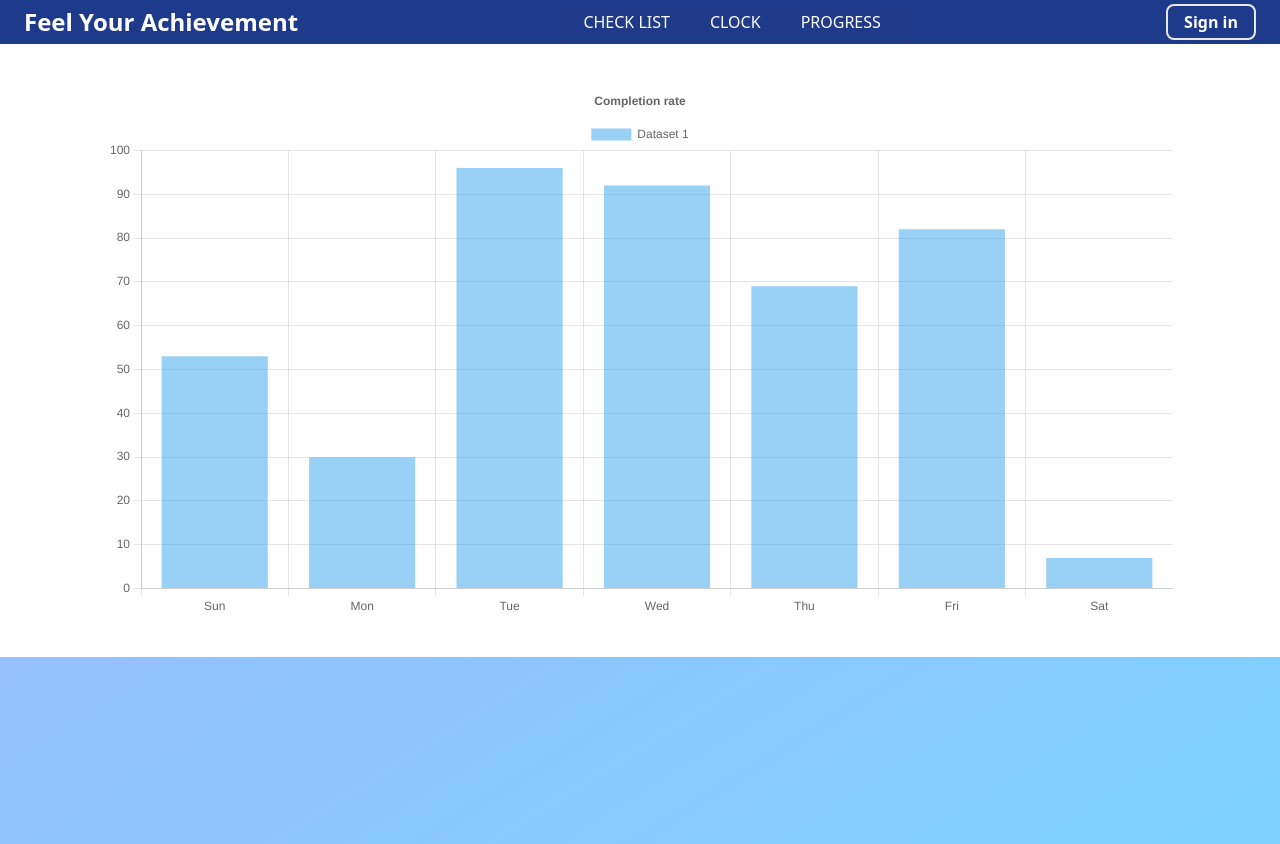
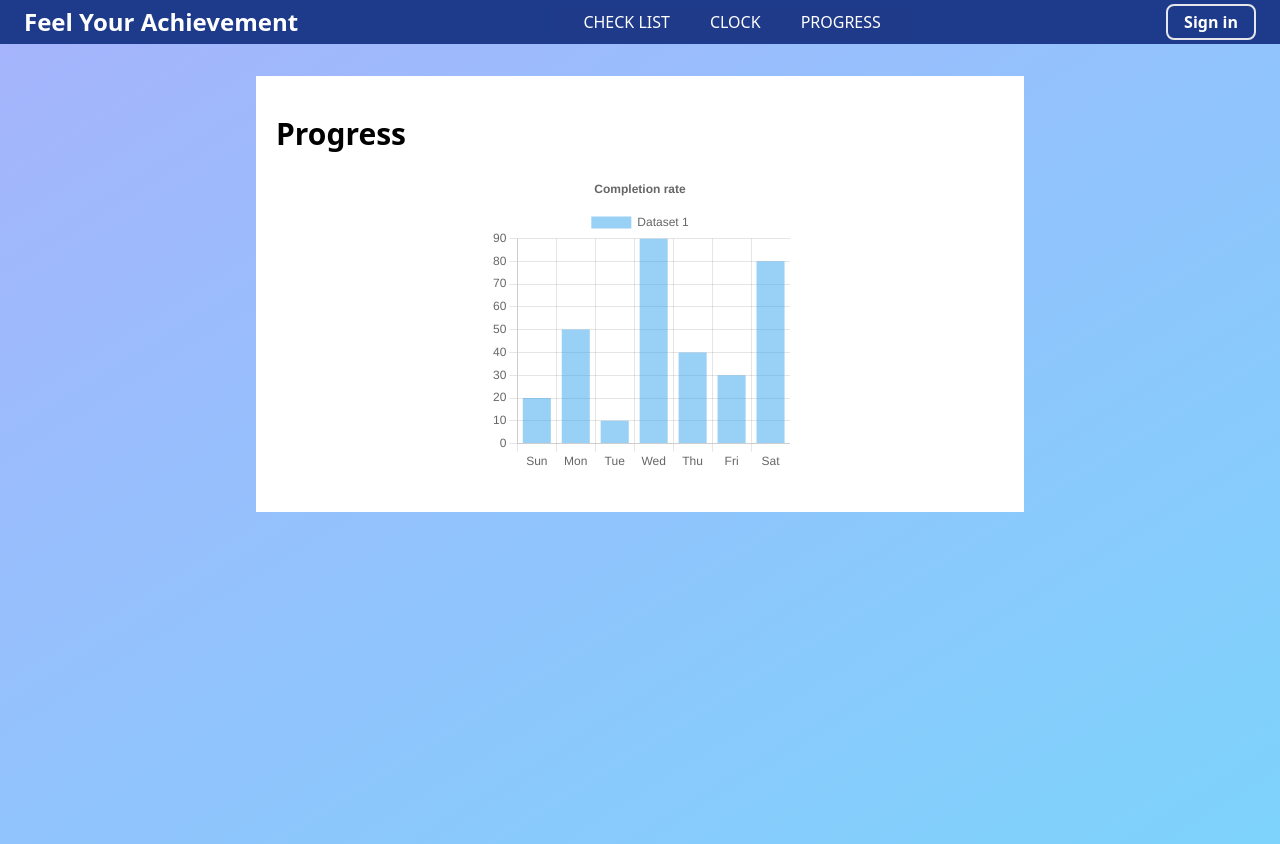
Before and after one commit to mikuweb/Feel_Your_Achievement, a Next.js app: page /progress in a window 1280 px wide. Built offline with nearby package versions, Linux system fonts and the light colour scheme; no server answers.

Commit message:
implement add habit from SampleHabits

```diff
--- a/components/SampleHabits.tsx
+++ b/components/SampleHabits.tsx
@@ -1,17 +1,49 @@
-import React from 'react';
+import React, { FormEvent } from 'react';
 import { ideas } from '../constants/constants';
 import Image from 'next/image';
+import { ItemType } from '@/pages';
 
-const SampleHabits = () => {
+interface SampleHabitsProps {
+  itemList: ItemType[];
+  setItemList: (value: ItemType[]) => void;
+}
+const SampleHabits: React.FC<SampleHabitsProps> = ({
+  itemList,
+  setItemList,
+}) => {
+  const handleAddItem = (e: FormEvent<HTMLDivElement>, value: string) => {
+    e.preventDefault();
+    const newItemList = [
+      ...itemList,
+      {
+        id: Math.random(),
+        value: value,
+        isCompleted: false,
+        isEditing: false,
+      },
+    ];
+    setItemList(newItemList);
+  };
+
   return (
     <div className='border-2 w-full'>
       <div className='border-2 w-11/12 mx-auto h-auto mb-10'>
         <p className='font-semibold text-xl my-4'>Habit ideas for you</p>
         <div className=' gap-3 md:gap-5 grid grid-cols-2 md:grid-cols-3'>
           {ideas.map((idea) => (
-          <div key={idea.id} className='border-2  py-3 md:py-6 rounded-lg flex flex-col items-center'>
+            <div
+              onClick={(e) => handleAddItem(e, idea.title)}
+              key={idea.id}
+              className='border-2  py-3 md:py-6 rounded-lg flex flex-col items-center'
+            >
               <div className='text-xl mb-4'>{idea.title}</div>
-            <div ><Image className='w-40 h-40' src={idea.image} alt={idea.title}/></div>
+              <div>
+                <Image
+                  className='w-40 h-40'
+                  src={idea.image}
+                  alt={idea.title}
+                />
+              </div>
             </div>
           ))}
         </div>
--- a/constants/constants.js
+++ b/constants/constants.js
@@ -26,7 +26,7 @@ export const ideas = [
     id: 3,
   },
   {
-    title: 'Dring water',
+    title: 'Drink water',
     image: water,
     id: 4,
   },
--- a/pages/index.tsx
+++ b/pages/index.tsx
@@ -59,7 +59,7 @@ export default function Home() {
                 setSelectedDay={setSelectedDay}
               />
               <ItemList itemList={itemList} setItemList={setItemList} />
-           <SampleHabits />
+           <SampleHabits itemList={itemList} setItemList={setItemList}/>
             </div>
           </>
         ) : (
--- a/pages/progress/index.tsx
+++ b/pages/progress/index.tsx
@@ -11,7 +11,6 @@ import {
 import { Bar } from 'react-chartjs-2';
 import { faker } from '@faker-js/faker';
 
-
 ChartJS.register(
   CategoryScale,
   LinearScale,
@@ -22,8 +21,9 @@ ChartJS.register(
 );
 
 const Progress = () => {
-   const options = {
+  const options = {
     responsive: true,
+    aspectRatio: 1,
     plugins: {
       legend: {
         position: 'top' as const,
@@ -37,17 +37,22 @@ const Progress = () => {
       x: {
         type: 'category', // Use the 'category' scale for x-axis
       },
+      y: {
+        beginAtZero: true
+      }
     },
   };
 
   const labels = ['Sun', 'Mon', 'Tue', 'Wed', 'Thu', 'Fri', 'Sat'];
+  const testdata = [20, 50, 10, 90, 40, 30, 80];
 
-   const data = {
+  const data = {
     labels,
     datasets: [
       {
         label: 'Dataset 1',
-        data: labels.map(() => faker.datatype.number({ min: 0, max: 100 })),
+        // data: labels.map(() => faker.datatype.number({ min: 0, max: 100 })),
+        data:testdata,
         backgroundColor: 'rgba(53, 162, 235, 0.5)',
       },
     ],
@@ -55,8 +60,9 @@ const Progress = () => {
 
   return (
     <div className='overflow-hidden bg-gradient-to-br from-indigo-300 to-sky-300 h-screen'>
-      <div className='bg-white w-full py-10 h-screen md:h-fit'>
-      <Bar options={options} data={data} className='w-full md:w-5/6 mx-auto'/>
+      <div className='bg-white md:max-w-3xl md:mx-auto md:my-8 w-full py-10 h-screen md:h-fit'>
+        <div className='text-2xl md:text-3xl font-bold ml-5 mb-5'>Progress</div>
+        <Bar options={options} data={data} className='mx-auto' />
       </div>
     </div>
   );
```
Lines whose indentation alone changed are shown as unchanged.
